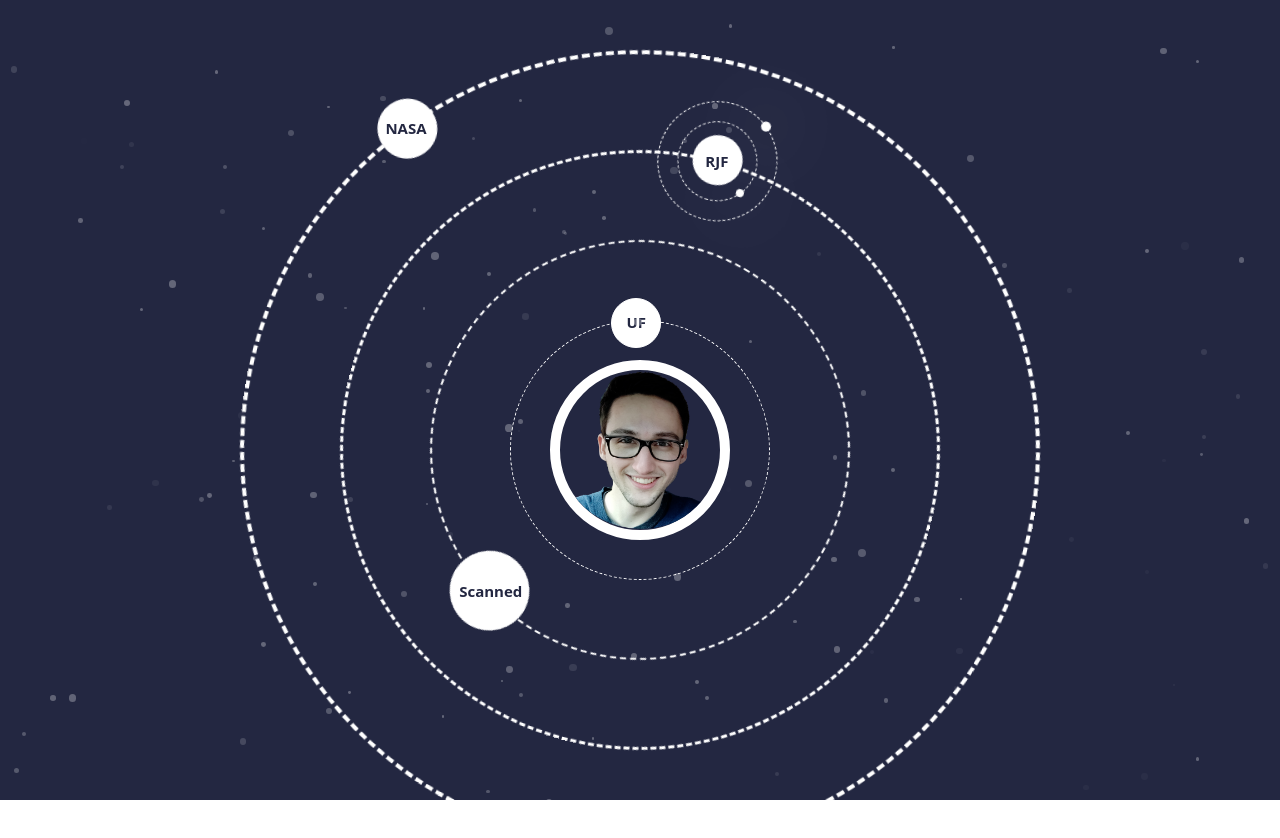
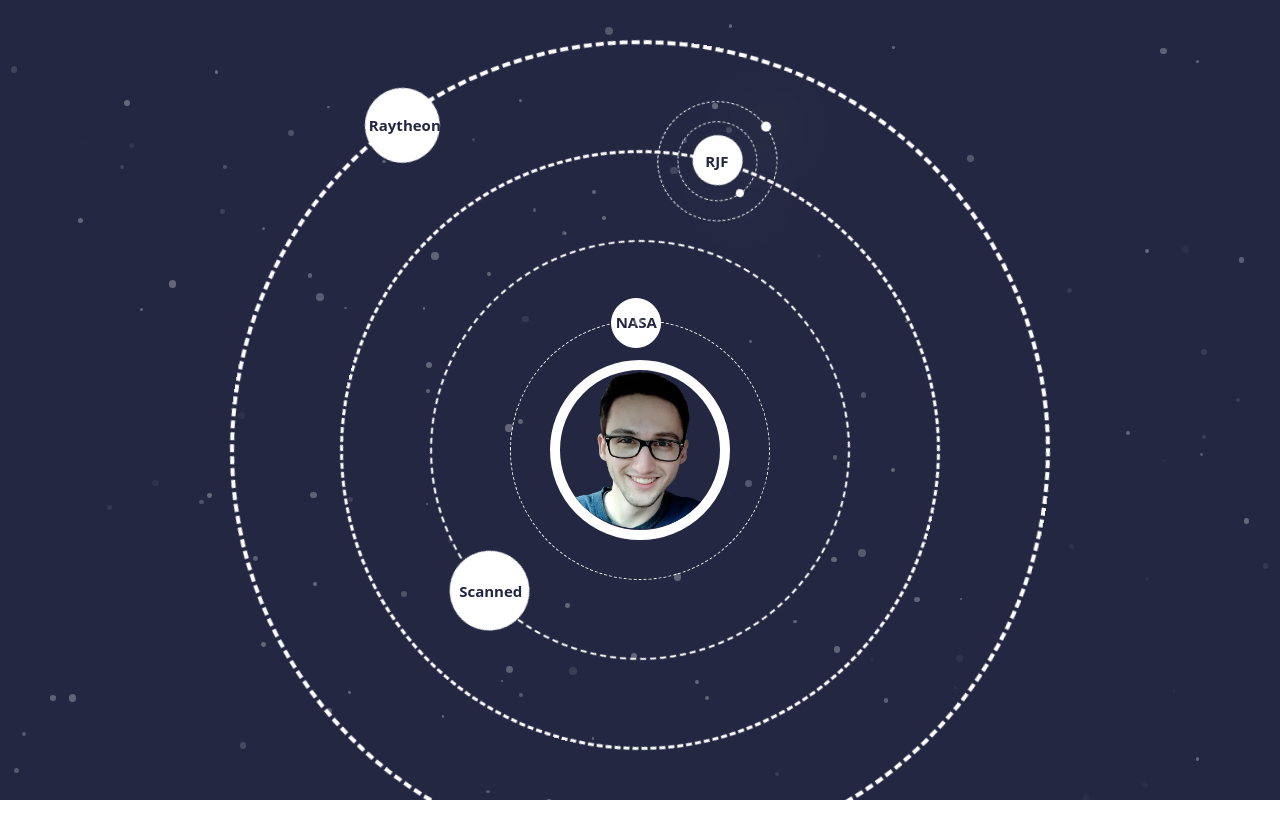
Before and after one commit to WittySkates/personalwebsite, a Vue app: page / in a window 1280 px wide. Shown: the top 838 px of the page. Built offline with nearby package versions, Linux system fonts and the light colour scheme.

Commit message:
Removed UF and changed planets

```diff
--- a/src/components/Home.vue
+++ b/src/components/Home.vue
@@ -13,8 +13,8 @@
     <div id="stars">
       <div id="solarSketch">
         <div id="Planet4-orbit">
-          <div id="Planet4" @click="scrollInto('NASA')" style="cursor: pointer;"></div>
-          <p id="Planet4-label" @click="scrollInto('NASA')" style="cursor: pointer;">NASA</p>
+          <div id="Planet4" @click="scrollInto('Raytheon')" style="cursor: pointer;"></div>
+          <p id="Planet4-label" @click="scrollInto('Raytheon')" style="cursor: pointer;">Raytheon</p>
         </div>
 
         <div id="Planet3-orbit">
@@ -36,8 +36,8 @@
         </div>
 
         <div id="Planet1-orbit">
-          <div id="Planet1" @click="scrollInto('UF')" style="cursor: pointer;"></div>
-          <p id="Planet1-label"  @click="scrollInto('UF')" style="cursor: pointer;">UF</p>
+          <div id="Planet1" @click="scrollInto('NASA')" style="cursor: pointer;"></div>
+          <p id="Planet1-label"  @click="scrollInto('NASA')" style="cursor: pointer;">NASA</p>
         </div>
 
         <img id="sol" src="../assets/me.png" alt="Avatar" @click="scrollInto('About')" style="cursor: pointer;">
@@ -79,7 +79,7 @@
       </div>
       <div class="vl"></div>
 
-      <div class="text" id="UF">
+      <!-- <div class="text" id="UF">
         <h1>University of Florida</h1>
         <h4>Overview</h4>
         <b-row>
@@ -93,15 +93,15 @@
           </b-col>
           <b-col cols="4">
             <div class="flexy">
-              <!-- <div class="tech">Data Science</div>
-              <div class="tech">Algorithms</div>
+              <div class="tech">Data Science</div>
               <div class="tech">Digital Logic</div>
               <div class="tech">Digital Design</div>
               <div class="tech">Databases Systems</div>
+              <div class="tech">Algorithms</div>
               <div class="tech">Machine Learning</div>
               <div class="tech">Software Engineering</div>
               <div class="tech">Operating Systems</div>
-              <div class="tech">Signals and Systems</div> -->
+              <div class="tech">Signals and Systems</div>
             </div>
           </b-col>
         </b-row>
@@ -122,6 +122,36 @@
               application must be secure, so the team implemented best practices for security and work with
               the liaison engineers to ensure the application meet the security needs.
               </p>
+          </b-col>
+          <b-col cols="4">
+            <div class="flexy">
+              <div class="tech">Node</div>
+              <div class="tech">PostgreSQL</div>
+              <div class="tech">CSS</div>
+              <div class="tech">HTML</div>
+              <div class="tech">Vue</div>
+              <div class="tech">JavaScript</div>
+            </div>
+          </b-col>
+        </b-row>
+      </div> -->
+
+      <div class="text" id="Raytheon">
+        <h1>Raytheon</h1>
+        <h4>Integrated Product and Process Design</h4>
+        <b-row>
+          <b-col cols="8">
+            <p class="desc">
+              This project was sponsored by Raytheon Intelligence & Space. The goal was to replace the existing end of life GUI that relied on Adobe
+              Flash, which was deprecated in December 2020 by developing a new front-end using a well-supported framework.
+              The goal was to retain the functionality of the legacy GUI and improve on the design.
+              The most important issue in the project was providing the functionality requested by the client in an
+              intuitive and easy-to-use display. The team achieved this by developing the design in
+              coordination with the liaison engineers and by incorporating extensive user experience testing
+              throughout the development of the project. The largest risks involved data security and privacy. The
+              application must be secure, so the team implemented best practices for security and work with
+              the liaison engineers to ensure the application meet the security needs.
+            </p>
           </b-col>
           <b-col cols="4">
             <div class="flexy">
@@ -600,7 +630,7 @@ p{
   left: 50%;
   /* width: 15px;
   height: 15px; */
-  margin-left: 118px;
+  margin-left: 107px;
   margin-top: 114px;
   color: #232741;
   font-size: 15px;
@@ -831,9 +861,9 @@ p{
   position: absolute;
   top:  0;
   left: 50%;
-  width: 60px;
-  height: 60px;
-  margin-left: -310px;
+  width: 75px;
+  height: 75px;
+  margin-left: -323px;
   margin-top: 85px;
   background: white;
   border-color: white;
@@ -848,10 +878,10 @@ p{
   top: 50%;
   left: 50%;
 
-  width: 800px;
-  height: 800px;
-  margin-top: -400px;
-  margin-left: -400px;
+  width: 820px;
+  height: 820px;
+  margin-top: -410px;
+  margin-left: -410px;
 
   border-width:4px;
   border-style: dashed;
@@ -872,8 +902,8 @@ p{
   left: 50%;
   /* width: 15px;
   height: 15px; */
-  margin-left: -302px;
-  margin-top: 104px;
+  margin-left: -319px;
+  margin-top: 111px;
   color: #232741;
   font-size: 15px;
   font-weight: bold;
```
